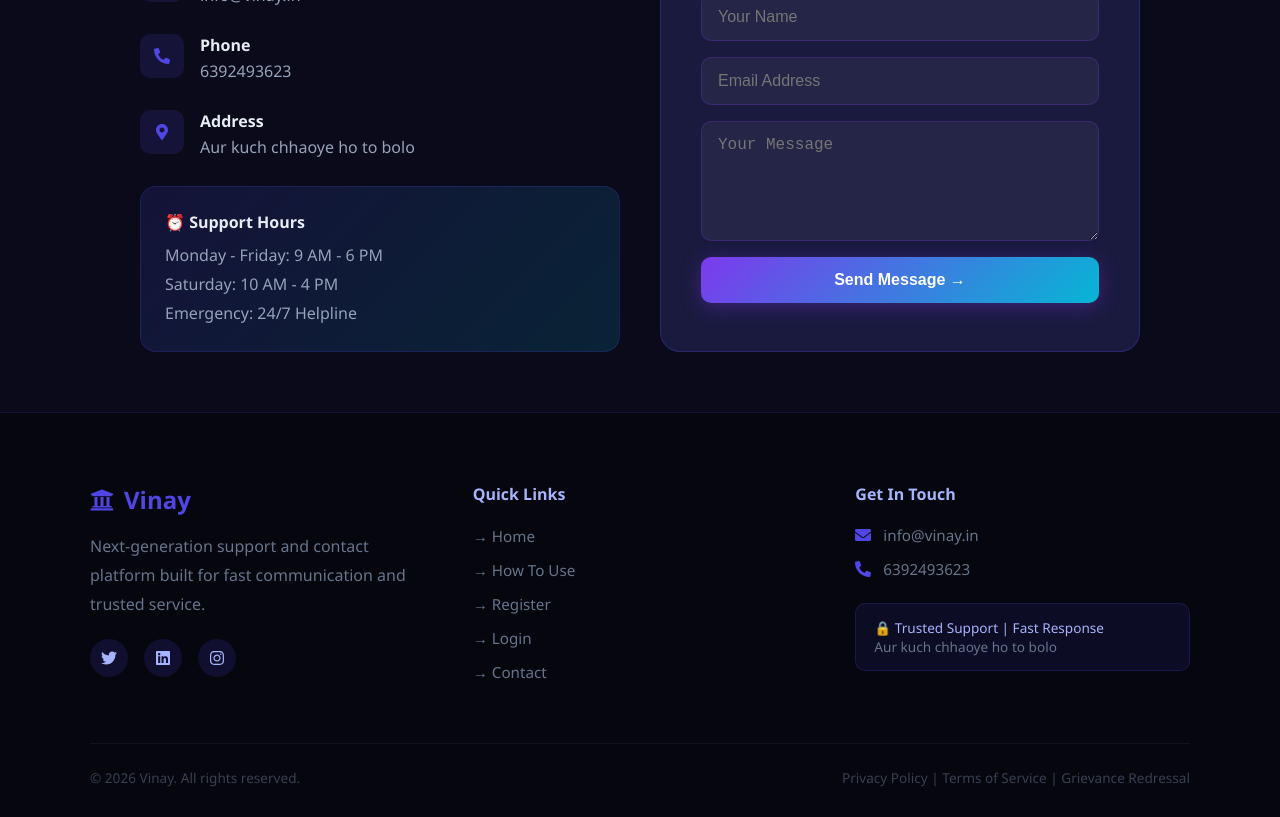
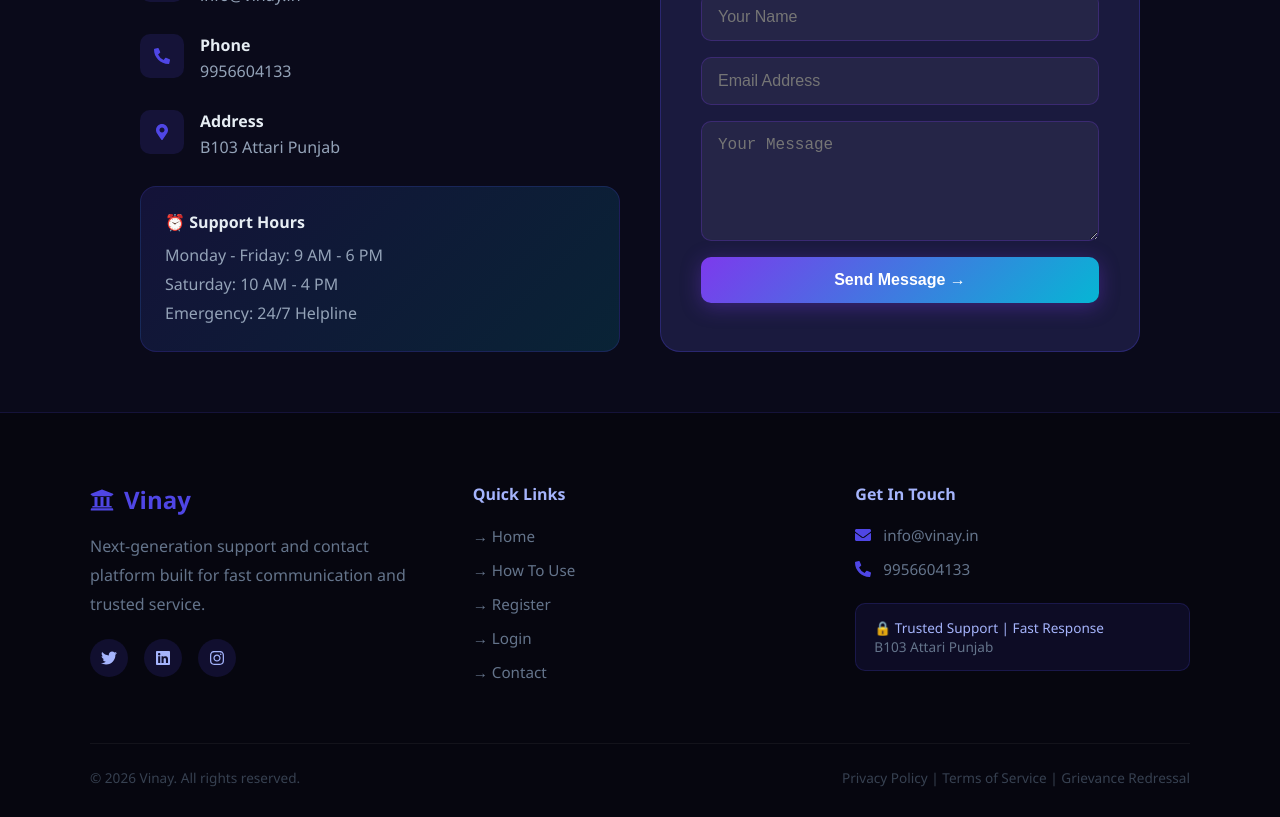
Before and after one commit to Kjain-Code/Genie, a React (Vite) app: page /contact in a window 1280 px wide. Shown: the part 500-1317 px from the top of the page. Built offline with nearby package versions, Linux system fonts and the light colour scheme.

Commit message:
Address update

```diff
--- a/src/components/Footer.jsx
+++ b/src/components/Footer.jsx
@@ -61,14 +61,14 @@ export default function Footer() {
           </div>
           <div style={{ display: 'flex', gap: 12, alignItems: 'center', marginBottom: 24 }}>
             <FaPhoneAlt color="#4f46e5" />
-            <span style={{ color: '#64748b', fontSize: '0.95rem' }}>6392493623</span>
+            <span style={{ color: '#64748b', fontSize: '0.95rem' }}>9956604133</span>
           </div>
           <div style={{
             background: 'rgba(79,70,229,0.1)', border: '1px solid rgba(79,70,229,0.2)',
             borderRadius: 10, padding: '14px 18px', fontSize: '0.85rem', color: '#a5b4fc'
           }}>
             🔒 Trusted Support | Fast Response<br />
-            <span style={{ color: '#64748b' }}>Aur kuch chhaoye ho to bolo</span>
+            <span style={{ color: '#64748b' }}>B103 Attari Punjab</span>
           </div>
         </div>
       </div>
--- a/src/pages/Contact.jsx
+++ b/src/pages/Contact.jsx
@@ -46,8 +46,8 @@ export default function Contact() {
             <h3 style={{ fontSize: '1.5rem', fontWeight: 700, marginBottom: 30 }}>Contact Information</h3>
             {[
               { icon: <FaEnvelope color="#4f46e5" />, title: 'Email', value: 'info@vinay.in' },
-              { icon: <FaPhoneAlt color="#4f46e5" />, title: 'Phone', value: '6392493623' },
-              { icon: <FaMapMarkerAlt color="#4f46e5" />, title: 'Address', value: 'Aur kuch chhaoye ho to bolo' },
+              { icon: <FaPhoneAlt color="#4f46e5" />, title: 'Phone', value: '9956604133' },
+              { icon: <FaMapMarkerAlt color="#4f46e5" />, title: 'Address', value: 'B103 Attari Punjab' },
             ].map(c => (
               <div key={c.title} style={{
                 display: 'flex', gap: 16, alignItems: 'flex-start', marginBottom: 28
```
